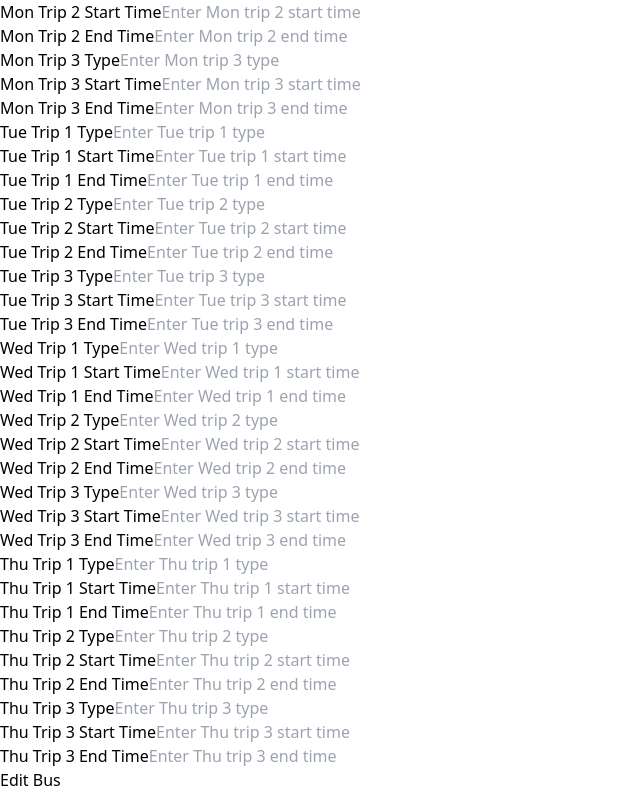
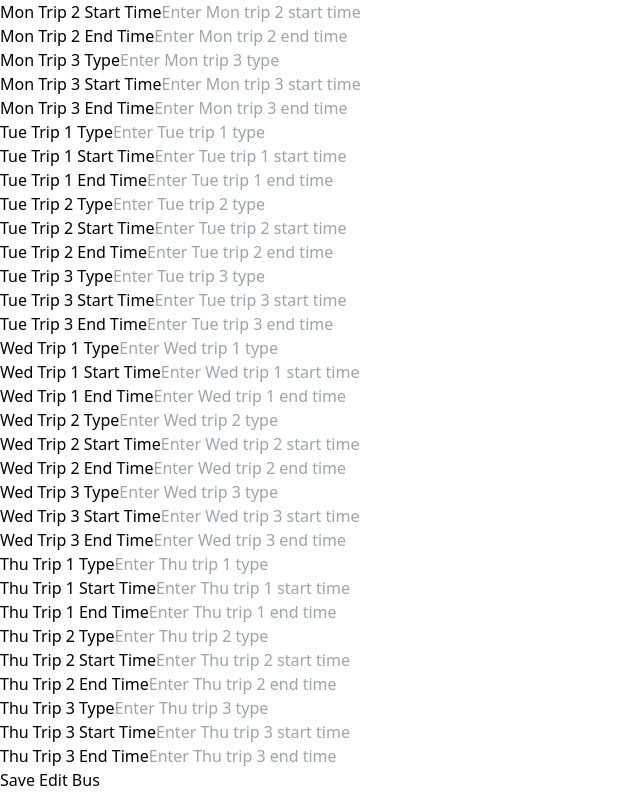
Before and after one commit to tahlilsiam/BusSchedulingApp-CUET-TransitLink, a React (Vite) app in the folder frontend/: page /buses/edit/1 in a window 1280 px wide. Shown: the part 664-1456 px from the top of the page, without its empty margins (0-640 px from the left). Built offline with nearby package versions, Linux system fonts and the light colour scheme; no server answers.

Commit message:
front end change

```diff
--- a/frontend/src/pages/CreateBus.jsx
+++ b/frontend/src/pages/CreateBus.jsx
@@ -1,3 +1,4 @@
+/* eslint-disable react/prop-types */
 import { useState } from 'react';
 import { useNavigate } from 'react-router-dom';
 import { useSnackbar } from 'notistack';
--- a/frontend/src/pages/EditBus.jsx
+++ b/frontend/src/pages/EditBus.jsx
@@ -1,3 +1,4 @@
+/* eslint-disable react/prop-types */
 /* eslint-disable no-unused-vars */
 import BackButton from '../components/BackButton';
 import Spinner from '../components/spinner';
@@ -144,7 +145,7 @@ const EditBus = () => {
         <TripInputFields day="Thu" tripType="3" busData={busData} handleInputChange={handleInputChange} />
 
         <button className='p-2 bg-sky-300 m-8' onClick={handleEditBus}>
-          Edit Bus
+          Save Edit Bus
         </button>
       </div>
     </div>
```
